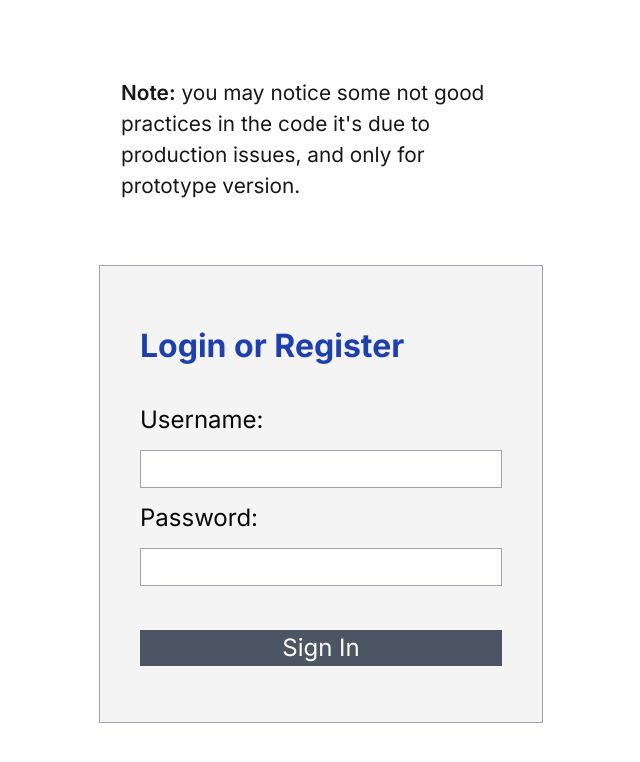
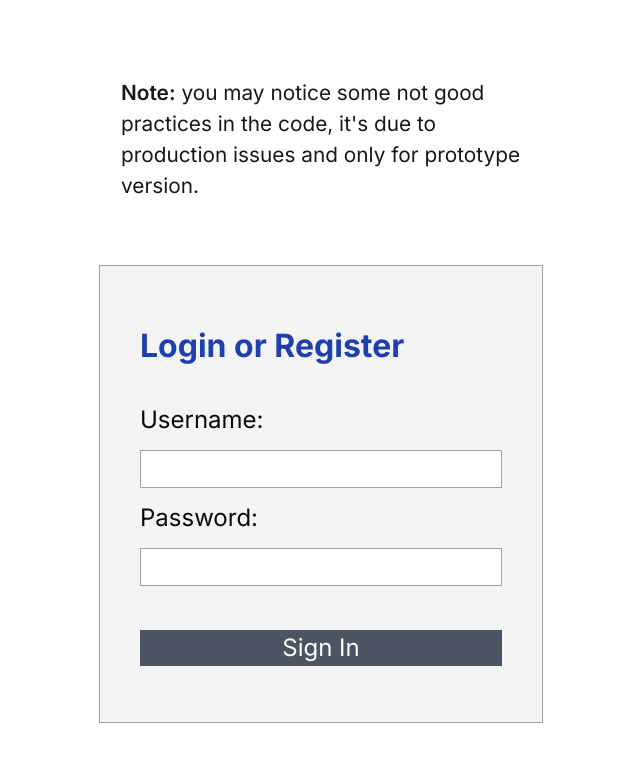
Before and after one commit to rahulsaamanth/mnes-skilltest, a Next.js app: page / in a window 1280 px wide. Shown: the top 762 px of the page, without its empty margins (319-959 px from the left). Built offline with nearby package versions, Linux system fonts and the light colour scheme.

Commit message:
version-prototype_only

```diff
--- a/src/app/page.tsx
+++ b/src/app/page.tsx
@@ -68,7 +68,7 @@ const LoginPage = () => {
     <div className="flex flex-col items-center justify-center h-screen">
       <p className="text-primary text-[1.3rem]  mb-16 w-[400px]">
         <span className=" font-semibold">Note:</span>&nbsp;you may notice some
-        not good practices in the code it's due to production issues, and only
+        not good practices in the code, it's due to production issues and only
         for prototype version.
       </p>
       <div className="w-full grid place-content-center bg-white">
```
